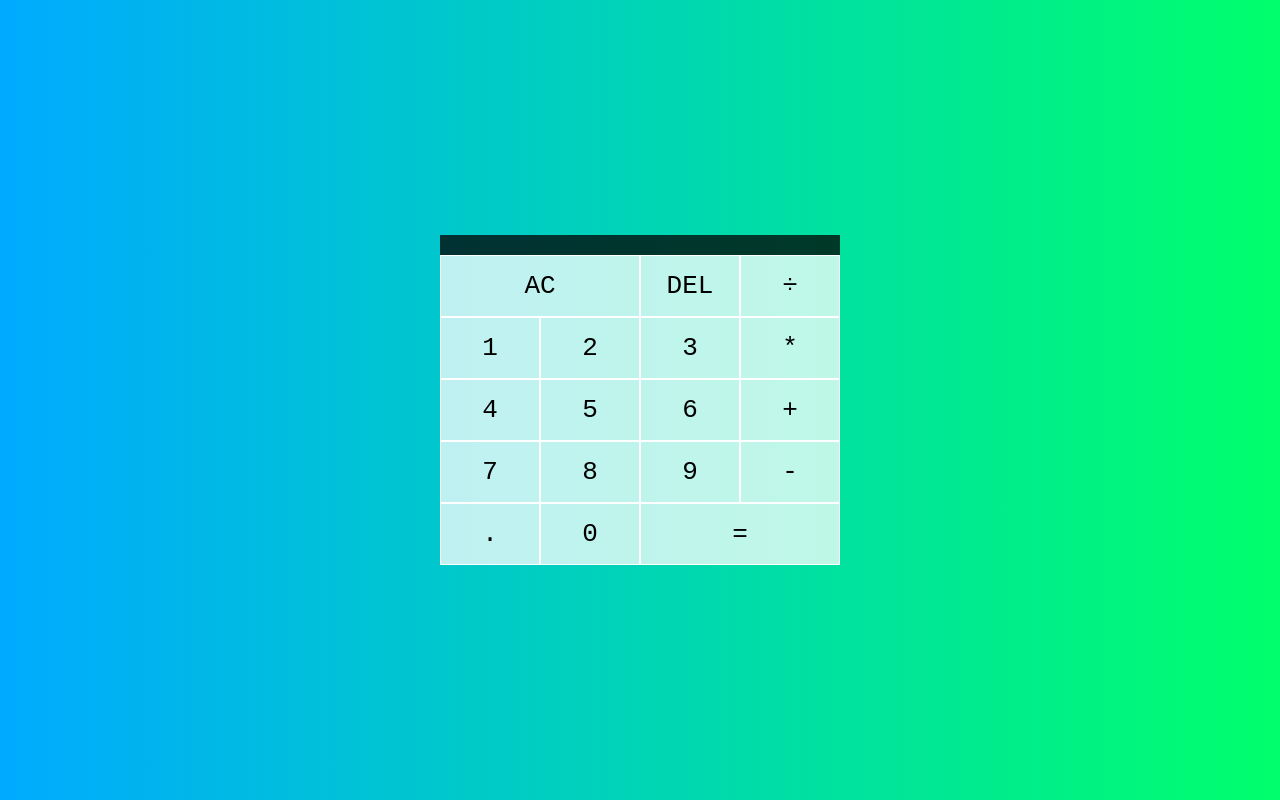
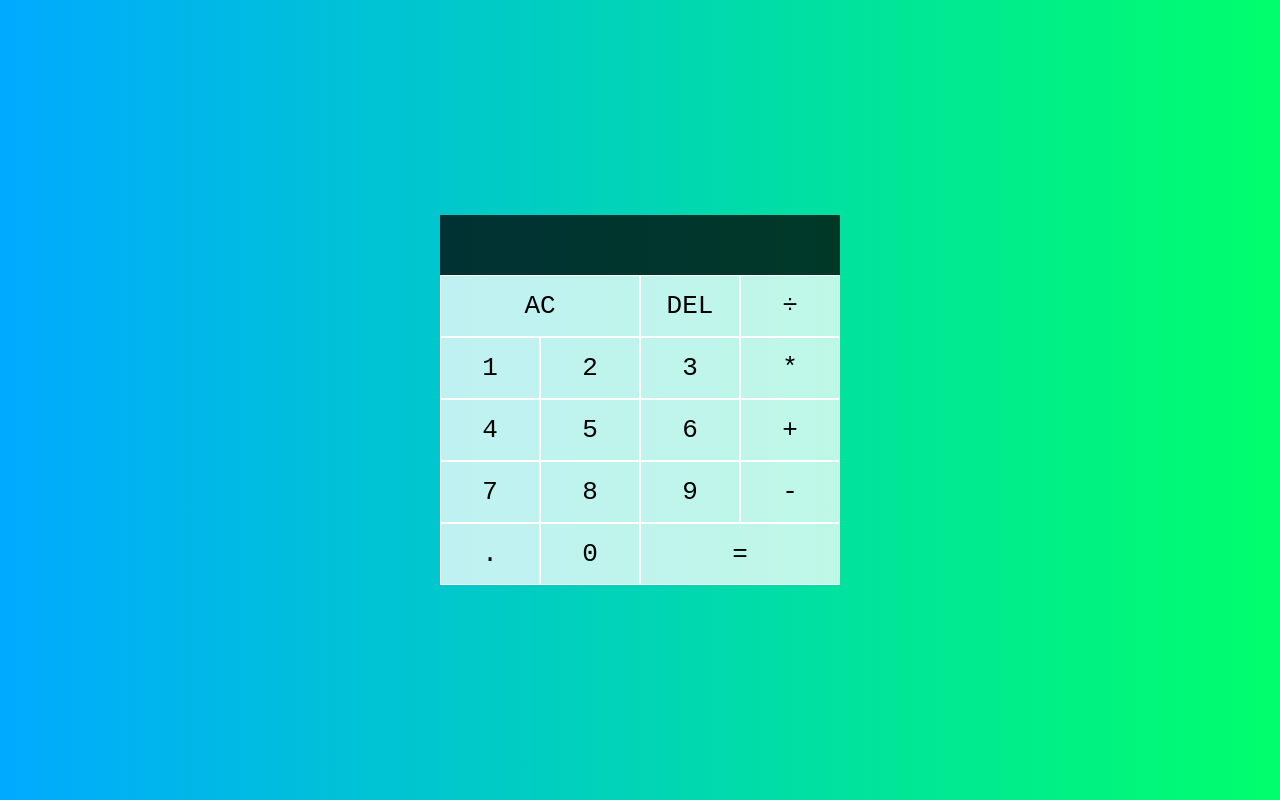
Before and after one commit to lisseteventura/SimpleCalculator, a plain HTML site: page index.html in a window 1280 px wide. Drawn offline with Linux system fonts and the light colour scheme.

Commit message:
fixed output styling

```diff
--- a/style.css
+++ b/style.css
@@ -49,7 +49,7 @@ body {
   align-items: flex-end;
   justify-content: space-around;
   flex-direction: column;
-  padding: 10px;
+  padding: 30px;
   word-wrap: break-word;
   word-break: break-all;
 }
```
